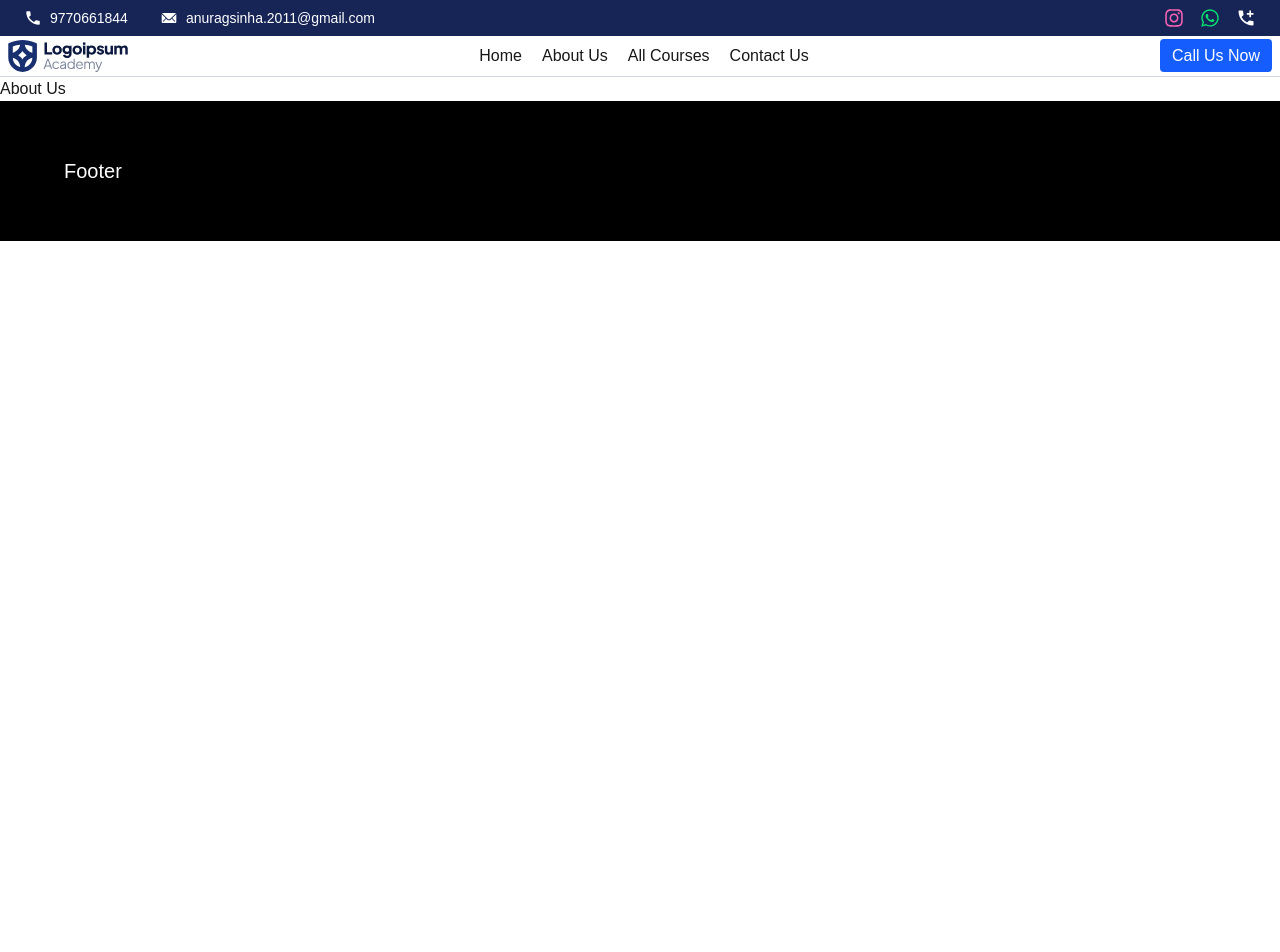
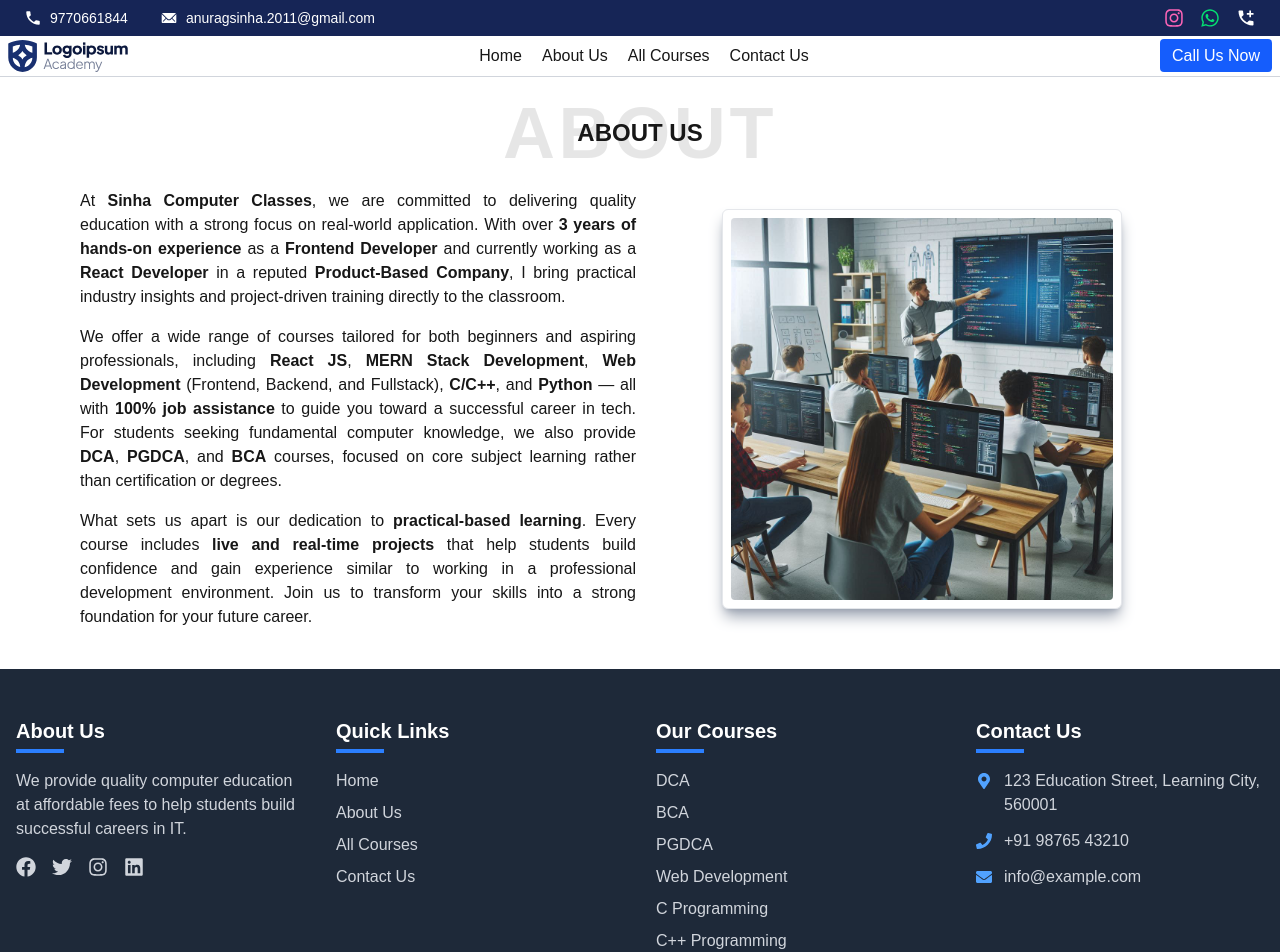
Before and after one commit to samsinha01/sinha-computer-classes, a Next.js app: page /about in a window 1280 px wide. Shown: the top 952 px of the page. Before the commit the page ends 800 px from the top, so only its background shows below. Built offline with nearby package versions, Linux system fonts and the light colour scheme.

Commit message:
responsive, add footer

```diff
--- a/app/about/page.jsx
+++ b/app/about/page.jsx
@@ -1,8 +1,9 @@
+import HomeAbout from '@/components/HomeAbout'
 import React from 'react'
 
 function About() {
   return (
-    <div>About Us</div>
+    <HomeAbout />
   )
 }
 
--- a/components/Footer.jsx
+++ b/components/Footer.jsx
@@ -1,13 +1,139 @@
-import React from 'react'
+'use client';
+import Link from 'next/link';
+import React from 'react';
+import { FaFacebook, FaTwitter, FaInstagram, FaLinkedin, FaPhone, FaEnvelope, FaMapMarkerAlt } from 'react-icons/fa';
+import clsx from 'clsx';
 
 function Footer() {
+  const currentYear = new Date().getFullYear();
+  const courses = [
+    { id: "1", name: "DCA", path: "/courses/dca" },
+    { id: "2", name: "BCA", path: "/courses/bca" },
+    { id: "3", name: "PGDCA", path: "/courses/pgdca" },
+    { id: "4", name: "Web Development", path: "/courses/web-development" },
+    { id: "5", name: "C Programming", path: "/courses/c-programming" },
+    { id: "6", name: "C++ Programming", path: "/courses/cpp-programming" },
+    { id: "7", name: "React JS Development", path: "/courses/react" },
+    { id: "8", name: "Python Programming", path: "/courses/python" },
+    { id: "9", name: "MERN Stack Development", path: "/courses/mern" },
+  ];
+
+  const socialLinks = [
+    { icon: <FaFacebook />, url: "#", name: "Facebook" },
+    { icon: <FaTwitter />, url: "#", name: "Twitter" },
+    { icon: <FaInstagram />, url: "#", name: "Instagram" },
+    { icon: <FaLinkedin />, url: "#", name: "LinkedIn" },
+  ];
+
   return (
-    <footer className='bg-black py-14'>
-      <div className='w-[90%] mx-auto'>
-        <h1 className="text-xl text-white">Footer</h1>
+    <footer className="bg-gray-800 text-white pt-12 pb-6">
+      <div className="container mx-auto px-4">
+        <div className="grid grid-cols-1 md:grid-cols-2 lg:grid-cols-4 gap-8">
+          {/* About Section */}
+          <div className="mb-6">
+            <h3 className="text-xl font-bold mb-4 relative pb-2 after:content-[''] after:absolute after:left-0 after:bottom-0 after:w-12 after:h-1 after:bg-blue-500">
+              About Us
+            </h3>
+            <p className="mb-4 text-gray-300">
+              We provide quality computer education at affordable fees to help students build successful careers in IT.
+            </p>
+            <div className="flex space-x-4">
+              {socialLinks.map((social, index) => (
+                <a
+                  key={index}
+                  href={social.url}
+                  aria-label={social.name}
+                  className="text-gray-300 hover:text-blue-400 transition-colors duration-300 text-xl"
+                >
+                  {social.icon}
+                </a>
+              ))}
+            </div>
+          </div>
+
+          {/* Quick Links */}
+          <div className="mb-6">
+            <h3 className="text-xl font-bold mb-4 relative pb-2 after:content-[''] after:absolute after:left-0 after:bottom-0 after:w-12 after:h-1 after:bg-blue-500">
+              Quick Links
+            </h3>
+            <ul className="space-y-2">
+              <li>
+                <Link href="/" className="text-gray-300 hover:text-blue-400 transition-colors duration-300">
+                  Home
+                </Link>
+              </li>
+              <li>
+                <Link href="/about" className="text-gray-300 hover:text-blue-400 transition-colors duration-300">
+                  About Us
+                </Link>
+              </li>
+              <li>
+                <Link href="/courses" className="text-gray-300 hover:text-blue-400 transition-colors duration-300">
+                  All Courses
+                </Link>
+              </li>
+              <li>
+                <Link href="/contact" className="text-gray-300 hover:text-blue-400 transition-colors duration-300">
+                  Contact Us
+                </Link>
+              </li>
+            </ul>
+          </div>
+
+          {/* Courses */}
+          <div className="mb-6">
+            <h3 className="text-xl font-bold mb-4 relative pb-2 after:content-[''] after:absolute after:left-0 after:bottom-0 after:w-12 after:h-1 after:bg-blue-500">
+              Our Courses
+            </h3>
+            <ul className="space-y-2">
+              {courses.map((course) => (
+                <li key={course.id}>
+                  <Link
+                    href={`/courses/${course.id}/${course.name}`}
+                    className="text-gray-300 hover:text-blue-400 transition-colors duration-300"
+                  >
+                    {course.name}
+                  </Link>
+                </li>
+              ))}
+            </ul>
+          </div>
+
+          {/* Contact Info */}
+          <div className="mb-6">
+            <h3 className="text-xl font-bold mb-4 relative pb-2 after:content-[''] after:absolute after:left-0 after:bottom-0 after:w-12 after:h-1 after:bg-blue-500">
+              Contact Us
+            </h3>
+            <ul className="space-y-3">
+              <li className="flex items-start">
+                <FaMapMarkerAlt className="mt-1 mr-3 flex-shrink-0 text-blue-400" />
+                <span className="text-gray-300">123 Education Street, Learning City, 560001</span>
+              </li>
+              <li className="flex items-center">
+                <FaPhone className="mr-3 text-blue-400" />
+                <a href="tel:+919876543210" className="text-gray-300 hover:text-blue-400 transition-colors duration-300">
+                  +91 98765 43210
+                </a>
+              </li>
+              <li className="flex items-center">
+                <FaEnvelope className="mr-3 text-blue-400" />
+                <a href="mailto:info@example.com" className="text-gray-300 hover:text-blue-400 transition-colors duration-300">
+                  info@example.com
+                </a>
+              </li>
+            </ul>
+          </div>
+        </div>
+
+        {/* Copyright */}
+        <div className="border-t border-gray-700 mt-8 pt-6 text-center text-gray-400">
+          <p>
+            &copy; {currentYear} Computer Education Institute. All Rights Reserved.
+          </p>
+        </div>
       </div>
     </footer>
-  )
+  );
 }
 
-export default Footer
+export default Footer;
--- a/components/Header.jsx
+++ b/components/Header.jsx
@@ -5,7 +5,7 @@ import { MdAddCall } from "react-icons/md";
 
 export default function Header() {
   return (
-    <header className="py-2 px-4 md:px-6 bg-blue-950 text-white">
+    <header className="hidden md:block py-2 px-4 md:px-6 bg-blue-950 text-white">
       <div className="flex flex-col md:flex-row justify-between items-center gap-2 text-sm">
         {/* Contact Info */}
         <ul className="flex gap-4 md:gap-8 items-center">
--- a/components/HomeAbout.jsx
+++ b/components/HomeAbout.jsx
@@ -4,10 +4,10 @@ import SectionTitle from "./SectionTitle";
 function HomeAbout() {
   return (
     <>
-      <section className="px-20">
+      <section className="px-5 lg:px-20">
         <SectionTitle title="ABOUT" subTitle="ABOUT US"/>
-        <div className="flex gap-2 items-center pb-10">
-          <div className="flex-1 flex flex-col gap-4">
+        <div className="flex flex-col lg:flex-row gap-2 items-center pb-10">
+          <div className="flex-1 flex flex-col gap-4 order-2 lg:order-1">
             <p className="text-justify">
               At <strong>Sinha Computer Classes</strong>, we are committed to
               delivering quality education with a strong focus on real-world
@@ -41,8 +41,8 @@ function HomeAbout() {
               skills into a strong foundation for your future career.
             </p>
           </div>
-          <div className="flex flex-1 justify-center">
-            <figure className="w-[400px] p-2 bg-white rounded-md border border-gray-200 shadow-gray-400 shadow-lg">
+          <div className="flex flex-1 justify-center mb-5 lg:mb-0 order-1 lg:order-2">
+            <figure className="lg:w-[400px] p-2 bg-white rounded-md border border-gray-200 shadow-gray-400 shadow-lg">
               <img src="about-img.png" alt="" className="w-full h-full rounded-sm" />
             </figure>
           </div>
--- a/components/Navbar.jsx
+++ b/components/Navbar.jsx
@@ -1,31 +1,81 @@
-import Link from 'next/link'
-import React from 'react'
+'use client';
+import Link from 'next/link';
+import React, { useState } from 'react';
+import { FaBars, FaTimes } from 'react-icons/fa';
+import clsx from 'clsx';
 
 function Navbar() {
+  const [menuOpen, setMenuOpen] = useState(false);
+
   return (
     <nav className="py-1 px-2 border-b-[1px] border-gray-300">
       <div className="flex justify-between items-center gap-2">
+        {/* Logo */}
         <div>
           <figure className="w-[120px]">
             <a href="/">
-                        <img src="/logo.svg" alt="" className="w-full"/>
+              <img src="/logo.svg" alt="Logo" className="w-full" />
             </a>
           </figure>
         </div>
-            <div>
+
+        {/* Desktop Menu */}
+        <div className="hidden md:flex">
           <ul className="flex items-center gap-1">
             <li><Link href="/" className="py-2 px-2 hover:bg-blue-100 rounded-md">Home</Link></li>
             <li><Link href="/about" className="py-2 px-2 hover:bg-blue-100 rounded-md">About Us</Link></li>
-                    <li><Link href="#" className="py-2 px-2 hover:bg-blue-100 rounded-md">All Courses</Link></li>
-                    <li><Link href="#" className="py-2 px-2 hover:bg-blue-100 rounded-md">Contact Us</Link></li>
+            <li><Link href="/courses" className="py-2 px-2 hover:bg-blue-100 rounded-md">All Courses</Link></li>
+            <li><Link href="/contact" className="py-2 px-2 hover:bg-blue-100 rounded-md">Contact Us</Link></li>
           </ul>
         </div>
-            <div>
-                <a href="#" className='bg-blue-600 py-2 px-3 text-white rounded-sm'>Call Us Now</a>
+
+        {/* Call Button */}
+        <div className="hidden md:block">
+          <a href="#" className="bg-blue-600 py-2 px-3 text-white rounded-sm">
+            Call Us Now
+          </a>
+        </div>
+
+        {/* Hamburger Icon */}
+        <div className="md:hidden">
+          <button
+            onClick={() => setMenuOpen(!menuOpen)}
+            className="text-gray-700 focus:outline-none mt-2"
+          >
+            {menuOpen ? <FaTimes size={24} /> : <FaBars size={24} />}
+          </button>
         </div>
       </div>
+
+      {/* Animated Mobile Menu */}
+      <div
+        className={clsx(
+          'overflow-hidden transition-all duration-500 ease-in-out md:hidden',
+          menuOpen ? 'max-h-[500px] opacity-100 mt-3' : 'max-h-0 opacity-0'
+        )}
+      >
+        <ul className="flex flex-col px-2 pb-3">
+          <li>
+            <Link href="/" className="block py-2 px-3 border-b hover:bg-gray-200" onClick={() => setMenuOpen(false)}>Home</Link>
+          </li>
+          <li>
+            <Link href="/about" className="block py-2 px-3 border-b hover:bg-gray-200" onClick={() => setMenuOpen(false)}>About Us</Link>
+          </li>
+          <li>
+            <Link href="/courses" className="block py-2 px-3 border-b hover:bg-gray-200" onClick={() => setMenuOpen(false)}>All Courses</Link>
+          </li>
+          <li>
+            <Link href="/contact" className="block py-2 px-3 border-b hover:bg-gray-200" onClick={() => setMenuOpen(false)}>Contact Us</Link>
+          </li>
+          <li className='mt-5'>
+            <a href="#" className="block text-center bg-blue-600 py-2 px-3 text-white rounded-sm" onClick={() => setMenuOpen(false)}>
+              Call Us Now
+            </a>
+          </li>
+        </ul>
+      </div>
     </nav>
-  )
+  );
 }
 
-export default Navbar
+export default Navbar;
--- a/components/SectionTitle.jsx
+++ b/components/SectionTitle.jsx
@@ -3,7 +3,7 @@ import React from 'react'
 function SectionTitle({title, subTitle}) {
   return (
     <div className='flex justify-center relative my-5'>
-        <h1 className='text-center font-bold text-7xl opacity-10 tracking-wider'>{title}</h1>
+        <h1 className='text-center font-bold text-5xl md:text-6xl lg:text-7xl opacity-10 tracking-wider whitespace-nowrap'>{title}</h1>
         <h2 className='absolute top-1/2 left-1/2 transform -translate-x-1/2 -translate-y-1/2 font-semibold text-2xl'>{subTitle}</h2>
     </div>
   )
--- a/components/WhyChooseUs.jsx
+++ b/components/WhyChooseUs.jsx
@@ -8,10 +8,10 @@ export function WhyChooseUs() {
     <>
       <div>
         <SectionTitle subTitle="FACILITIES" title="WHY CHOOSE US"/>
-        <div className="flex gap-2 px-20 items-center">
+        <div className="flex flex-col lg:flex-row gap-2 px-5 lg:px-20 items-center">
           <div className="flex-1">
             <motion.figure
-              className="w-[500px]"
+              className="lg:w-[500px]"
               animate={{ y: [0, -20, 0] }}
               transition={{
                 duration: 3,
--- a/components/form/ContactForm.jsx
+++ b/components/form/ContactForm.jsx
@@ -1,3 +1,5 @@
+'use client'
+
 import React, { useState } from 'react'
 import courseData from '../../constants/courseData'
 
@@ -53,7 +55,7 @@ function ContactForm() {
         </div>
 
         <div>
-          <label htmlFor="name" className="block mb-1">
+          <label htmlFor="name" className="block mb-1 font-semibold">
             Your Name
           </label>
           <input
@@ -67,7 +69,7 @@ function ContactForm() {
         </div>
 
         <div>
-          <label htmlFor="message" className="block mb-1">
+          <label htmlFor="message" className="block mb-1 font-semibold">
             Your Message
           </label>
           <textarea
```
Also changed, not shown: app/contact/page.jsx (+12 -0 lines), app/courses/page.jsx (added, +10 -0 lines), components/ContactUs.jsx (+51 -21 lines), 1 other file (tests, documents, lock files or other folders). Lines whose indentation alone changed are shown as unchanged.
